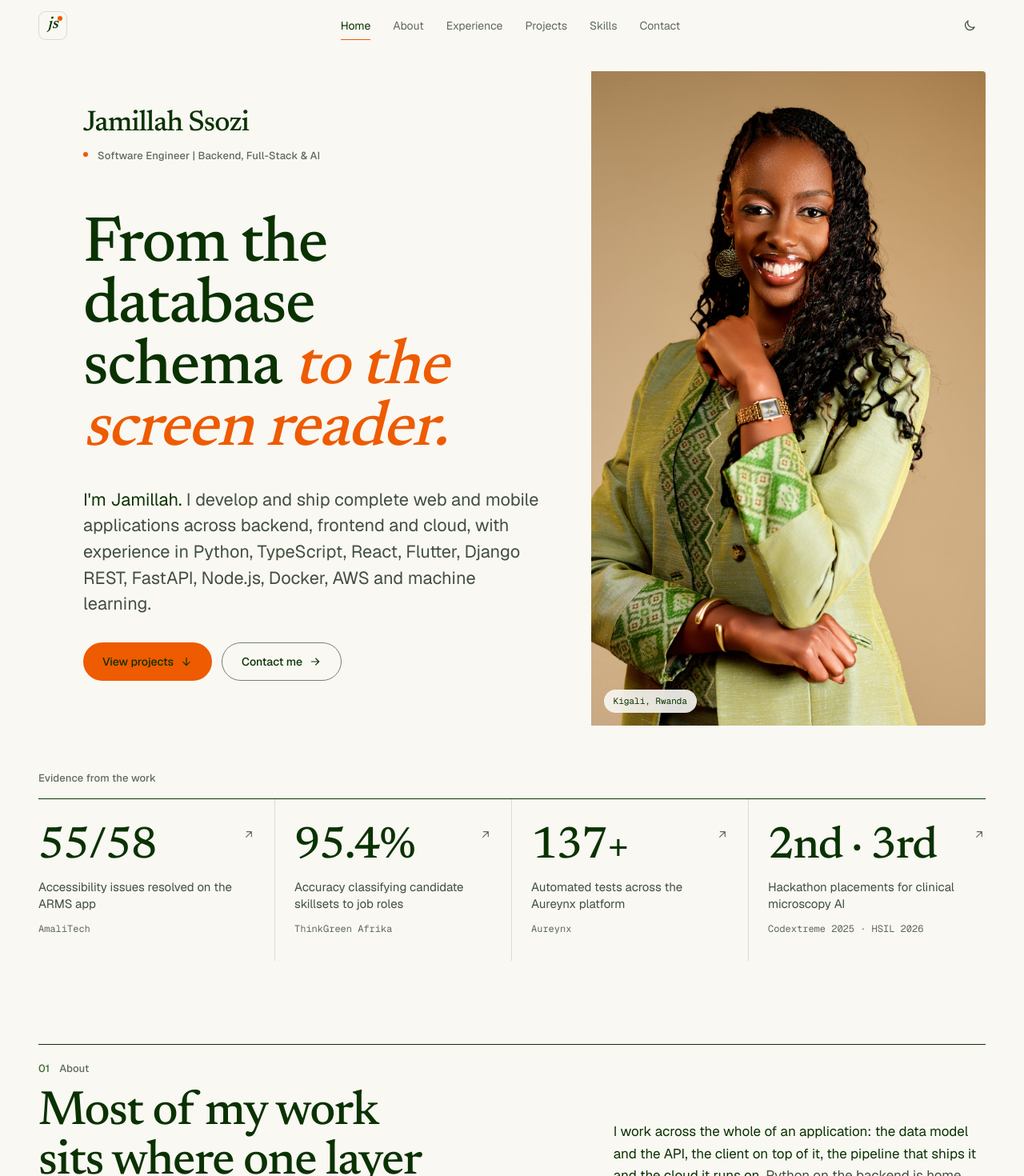
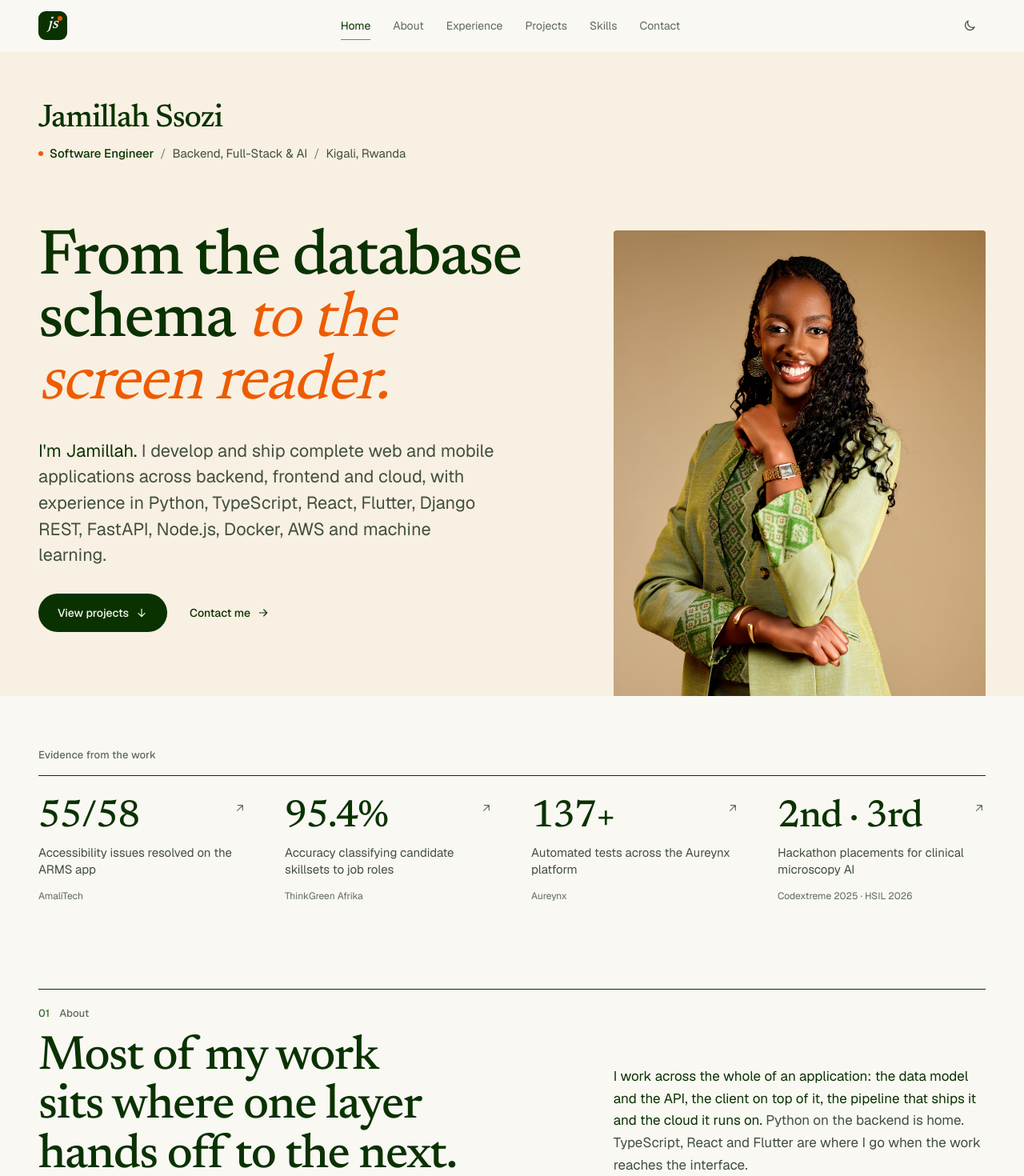
Before and after one commit to sjamillah/personal_portfolio, a Next.js app: page / in a window 1280 px wide. Shown: the top 1470 px of the page at 80% size. Built offline with nearby package versions, Linux system fonts and the light colour scheme.

Commit message:
Bring the hero, contact and footer into the light theme
The dark cover panel and contact block become warm sand bands in light mode and
#0A3200 in dark mode, with the portrait standing on the hero band's edge. The
monogram and buttons follow the theme instead of staying dark.

```diff
--- a/components/copy-email.tsx
+++ b/components/copy-email.tsx
@@ -25,7 +25,7 @@ export function CopyEmail({ email }: { email: string }) {
     <button
       type="button"
       onClick={copy}
-      className="inline-flex h-11 shrink-0 items-center gap-2 self-start rounded-full bg-accent px-5 text-sm font-medium text-on-accent transition-colors hover:bg-ink hover:text-paper sm:self-auto"
+      className="inline-flex h-11 shrink-0 items-center gap-2 self-start rounded-full bg-brand px-5 text-sm font-medium text-on-brand transition-colors hover:bg-brand-hover sm:self-auto"
     >
       {copied ? <Check /> : <Copy />}
       <span aria-live="polite">{copied ? "Copied" : "Copy email"}</span>
--- a/components/home/contact.tsx
+++ b/components/home/contact.tsx
@@ -12,14 +12,14 @@ const channels = [
 
 export function Contact() {
   return (
-    <section aria-labelledby="contact-title" id="contact" className="night bg-paper py-16 text-ink lg:py-24">
+    <section aria-labelledby="contact-title" id="contact" className="bg-paper-sunk py-16 text-ink lg:py-24">
       <Reveal className="shell grid gap-12 lg:grid-cols-12 lg:items-end">
         <div className="lg:col-span-7">
           <p className="eyebrow flex gap-3">
-            <span className="text-lavender">05</span>
+            <span className="text-green">05</span>
             <span>Contact</span>
           </p>
-          <h2 id="contact-title" className="mt-5 max-w-[18ch] font-serif text-title tracking-tight text-balance">
+          <h2 id="contact-title" className="mt-5 max-w-[18ch] font-serif text-title font-medium tracking-tight text-balance">
             Building something that needs the backend, the interface and the deployment to agree?
           </h2>
         </div>
@@ -27,7 +27,7 @@ export function Contact() {
         <div className="lg:col-span-5">
           <a
             href={`mailto:${profile.email}`}
-            className="block break-all font-serif text-[clamp(1.75rem,1rem+2.4vw,2.75rem)] leading-none tracking-tight transition-colors hover:text-accent sm:break-normal"
+            className="block break-all font-serif text-[clamp(1.75rem,1rem+2.4vw,2.75rem)] font-medium leading-none tracking-tight transition-colors hover:text-accent sm:break-normal"
           >
             {profile.email}
           </a>
--- a/components/home/hero.tsx
+++ b/components/home/hero.tsx
@@ -3,92 +3,79 @@ import portrait from "@/assets/jamillah-s.jpg";
 import { profile, proof } from "@/content/profile";
 import { ArrowDown, ArrowRight, ArrowUpRight } from "@/components/icons";
 
-const cellLayout = [
-  "border-b border-r pr-4 sm:pr-6 lg:border-b-0",
-  "border-b pl-4 sm:pl-6 lg:border-b-0 lg:border-r lg:px-6",
-  "border-r pr-4 sm:pr-6 lg:px-6",
-  "pl-4 sm:pl-6",
-];
-
 export function Hero() {
   const [role, focus] = profile.title.split(" | ");
 
   return (
-    <section id="home" aria-labelledby="home-title" className="shell pb-4 pt-4 sm:pt-6 lg:pb-6">
-      <div className="grid overflow-hidden rounded-[4px] md:min-h-[min(82vh,48rem)] md:grid-cols-12">
-        <figure className="relative aspect-square md:order-2 md:col-span-5 md:aspect-auto">
-          <Image
-            src={portrait}
-            alt="Portrait of Jamillah Ssozi"
-            priority
-            placeholder="blur"
-            fill
-            sizes="(min-width: 768px) 42vw, 100vw"
-            className="object-cover object-[50%_28%]"
-          />
-          <figcaption className="absolute bottom-4 left-4 rounded-full bg-paper/90 px-3 py-1.5 font-mono text-[0.6875rem] text-ink backdrop-blur-sm">
-            {profile.location}
-          </figcaption>
-        </figure>
+    <section id="home" aria-labelledby="home-title">
+      <div className="bg-paper-sunk">
+        <div className="shell grid gap-x-12 pt-10 sm:pt-14 md:grid-cols-12 lg:pt-16">
+          <div className="flex flex-col pb-12 md:col-span-7 md:pb-16 lg:pb-20">
+            <div>
+              <p className="font-serif text-3xl leading-none tracking-tight text-ink sm:text-[2.5rem]">{profile.name}</p>
+              <p className="mt-3 flex flex-wrap items-center gap-x-2 text-[0.9375rem] text-ink-soft">
+                <span aria-hidden="true" className="size-1.5 rounded-full bg-accent" />
+                <span className="font-medium text-ink">{role}</span>
+                <span aria-hidden="true" className="text-line-strong">/</span>
+                <span>{focus}</span>
+                <span aria-hidden="true" className="text-line-strong">/</span>
+                <span>{profile.location}</span>
+              </p>
+            </div>
 
-        <div className="night flex flex-col bg-paper px-6 pb-8 pt-7 sm:px-10 sm:pb-10 sm:pt-9 md:order-1 md:col-span-7 lg:px-14 lg:pb-14 lg:pt-12">
-          <div>
-            <p className="font-serif text-3xl leading-none tracking-tight text-ink sm:text-4xl">{profile.name}</p>
-            <p className="eyebrow mt-3 flex items-start gap-3">
-              <span aria-hidden="true" className="mt-[0.4em] inline-block size-1.5 shrink-0 rounded-full bg-accent" />
-              <span>
-                <span className="block lg:inline">{role}</span>
-                <span aria-hidden="true" className="hidden lg:inline"> | </span>
-                <span className="sr-only lg:hidden">, </span>
-                <span className="block lg:inline">{focus}</span>
-              </span>
+            <h1
+              id="home-title"
+              className="mt-14 font-serif text-[clamp(2.75rem,1rem+5vw,5.5rem)] font-medium leading-[0.98] tracking-[-0.025em] text-balance text-ink md:mt-auto md:pt-20"
+            >
+              {profile.headline.lead} <em className="font-normal text-accent">{profile.headline.accent}</em>
+            </h1>
+
+            <p className="mt-7 max-w-xl text-lede text-ink-soft">
+              <span className="text-ink">I&apos;m Jamillah.</span> {profile.intro}
             </p>
+
+            <div className="mt-8 flex flex-wrap items-center gap-x-7 gap-y-4">
+              <a
+                href="#projects"
+                className="group inline-flex h-12 items-center gap-2 rounded-full bg-brand px-6 text-sm font-medium text-on-brand transition-colors hover:bg-brand-hover"
+              >
+                View projects
+                <ArrowDown className="transition-transform duration-300 group-hover:translate-y-0.5" />
+              </a>
+              <a href="#contact" className="group inline-flex items-center gap-2 text-sm font-medium text-ink">
+                <span className="link-underline">Contact me</span>
+                <ArrowRight className="transition-transform duration-300 group-hover:translate-x-0.5" />
+              </a>
+            </div>
           </div>
 
-          <h1
-            id="home-title"
-            className="mt-12 font-serif text-[clamp(2.75rem,1rem+5vw,5.75rem)] leading-[0.96] tracking-[-0.02em] text-balance text-ink md:mt-auto md:pt-16"
-          >
-            {profile.headline.lead} <em className="text-accent">{profile.headline.accent}</em>
-          </h1>
-
-          <p className="mt-8 max-w-xl text-lede text-ink-soft">
-            <span className="text-ink">I&apos;m Jamillah.</span> {profile.intro}
-          </p>
-
-          <div className="mt-8 flex flex-wrap gap-3">
-            <a
-              href="#projects"
-              className="group inline-flex h-12 items-center gap-2 rounded-full bg-accent px-6 text-sm font-medium text-on-accent transition-colors hover:bg-ink hover:text-paper"
-            >
-              View projects
-              <ArrowDown className="transition-transform duration-300 group-hover:translate-y-0.5" />
-            </a>
-            <a
-              href="#contact"
-              className="group inline-flex h-12 items-center gap-2 rounded-full border border-line-strong px-6 text-sm font-medium text-ink transition-colors hover:border-ink"
-            >
-              Contact me
-              <ArrowRight className="transition-transform duration-300 group-hover:translate-x-0.5" />
-            </a>
-          </div>
+          <figure className="self-end md:col-span-5 lg:col-start-8">
+            <Image
+              src={portrait}
+              alt="Portrait of Jamillah Ssozi"
+              priority
+              placeholder="blur"
+              sizes="(min-width: 1024px) 38vw, (min-width: 768px) 40vw, 100vw"
+              className="aspect-[4/5] w-full rounded-t-[4px] object-cover object-[50%_20%] sm:max-md:max-w-md"
+            />
+          </figure>
         </div>
       </div>
 
-      <div className="mt-12 lg:mt-14">
-        <h2 className="eyebrow mb-4">Evidence from the work</h2>
-        <ul className="grid grid-cols-2 border-t border-ink lg:grid-cols-4">
-          {proof.map((item, index) => (
-            <li key={item.value} className={`border-line ${cellLayout[index]}`}>
-              <a href={item.href} className="group flex h-full flex-col gap-3 py-5 sm:py-6 lg:py-8">
+      <div className="shell pt-12 lg:pt-16">
+        <h2 className="eyebrow">Evidence from the work</h2>
+        <ul className="mt-4 grid grid-cols-2 gap-x-8 border-t border-ink lg:grid-cols-4 lg:gap-x-12">
+          {proof.map((item) => (
+            <li key={item.value}>
+              <a href={item.href} className="group flex h-full flex-col gap-2.5 py-6 lg:py-7">
                 <span className="flex items-start justify-between gap-4">
-                  <span className="font-serif text-[2.5rem] leading-none tracking-tight text-ink sm:text-5xl lg:text-[3.5rem]">
+                  <span className="font-serif text-[2.5rem] font-medium leading-none tracking-tight text-ink sm:text-5xl">
                     {item.value}
                   </span>
                   <ArrowUpRight className="mt-1 hidden shrink-0 text-ink-faint transition-all duration-300 group-hover:-translate-y-0.5 group-hover:translate-x-0.5 group-hover:text-accent sm:block" />
                 </span>
                 <span className="max-w-[26ch] text-sm leading-snug text-ink-soft sm:text-[0.9375rem]">{item.label}</span>
-                <span className="mt-auto font-mono text-xs text-ink-faint">{item.source}</span>
+                <span className="mt-auto pt-1 text-xs text-ink-faint">{item.source}</span>
               </a>
             </li>
           ))}
--- a/components/site-footer.tsx
+++ b/components/site-footer.tsx
@@ -2,8 +2,8 @@ import { profile } from "@/content/profile";
 
 export function SiteFooter() {
   return (
-    <footer className="night border-t border-line bg-paper text-ink-faint">
-      <div className="shell flex flex-col gap-3 py-8 font-mono text-xs sm:flex-row sm:items-center sm:justify-between">
+    <footer className="bg-paper-sunk text-ink-faint">
+      <div className="shell flex flex-col gap-2 border-t border-line py-7 text-sm sm:flex-row sm:items-center sm:justify-between">
         <p>
           © {new Date().getFullYear()}
         </p>
--- a/components/site-header.tsx
+++ b/components/site-header.tsx
@@ -78,7 +78,7 @@ export function SiteHeader() {
         >
           <span
             aria-hidden="true"
-            className="night relative flex size-9 items-center justify-center rounded-[9px] bg-paper pb-1 font-serif text-xl italic leading-none text-ink ring-1 ring-inset ring-line transition-transform duration-300 group-hover:-rotate-3"
+            className="relative flex size-9 items-center justify-center rounded-[9px] bg-ink pb-1 font-serif text-xl italic leading-none text-paper transition-transform duration-300 group-hover:-rotate-3"
           >
             js
             <span className="absolute right-1.5 top-1.5 size-1.5 rounded-full bg-accent" />
@@ -121,7 +121,7 @@ export function SiteHeader() {
           <ThemeToggle />
           <button
             type="button"
-            className="inline-flex h-10 items-center gap-2 rounded-full px-3 font-mono text-xs uppercase tracking-[0.08em] text-ink md:hidden"
+            className="inline-flex h-10 items-center gap-2 rounded-full px-3 text-sm font-medium text-ink md:hidden"
             aria-expanded={open}
             aria-controls="mobile-nav"
             onClick={() => setOpen((value) => !value)}
@@ -158,7 +158,7 @@ export function SiteHeader() {
                   className="flex items-baseline justify-between py-4"
                 >
                   <span className="font-serif text-4xl tracking-tight">{item.label}</span>
-                  <span className="font-mono text-xs text-lavender">{String(index + 1).padStart(2, "0")}</span>
+                  <span className="text-[0.8125rem] text-green">{String(index + 1).padStart(2, "0")}</span>
                 </a>
               </li>
             ))}
```
